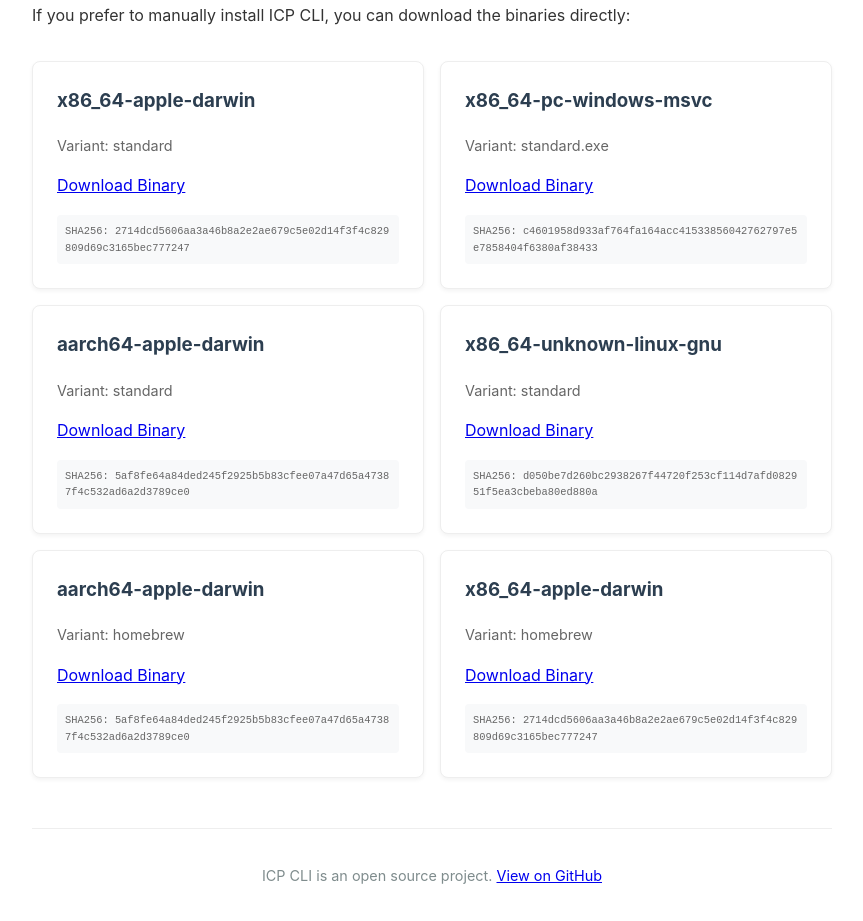
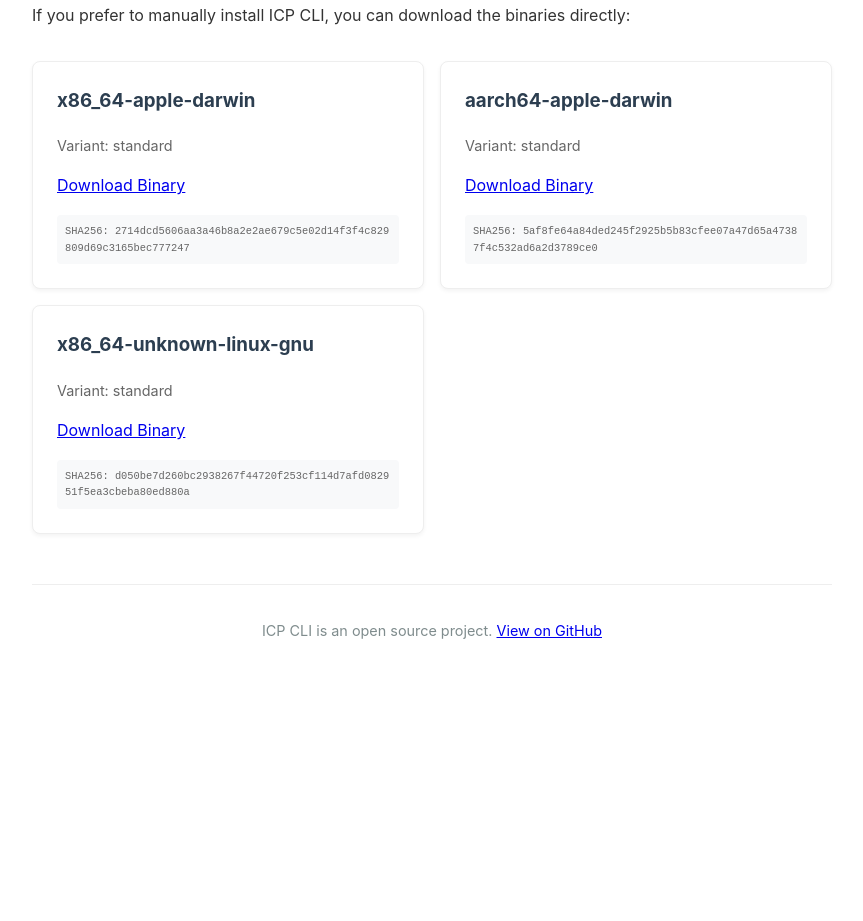
Before and after one commit to rikonor/icp-cli, a plain HTML site: page index.html in a window 1280 px wide. Shown: the part 1300-2221 px from the top of the page, without its empty margins (208-1071 px from the left). After the commit the page ends 1977 px from the top, so only its background shows below. Drawn offline with Linux system fonts and the light colour scheme.

Commit message:
Deploying to gh-pages from @ rikonor/icp-cli@5b79ec5105e7003bb2c7e59800eb7f638434e725 🚀

```diff
--- a/index.html
+++ b/index.html
@@ -104,7 +104,7 @@
         <h3>Unix-like Systems (macOS, Linux)</h3>
         <p>To install ICP CLI on macOS or Linux run this command in your terminal:</p>
         <div class="install-command">
-            curl -sL https://rikonor.github.io/icp-cli/binaries/icp/install.sh | bash
+            curl -sL https://rikonor.github.io/icp-cli/binaries/icp/install.sh | sh
         </div>
         <p>This script will:</p>
         <ul>
@@ -144,38 +144,20 @@
         <div class="download-card">
             <h3>x86_64-apple-darwin</h3>
             <div class="variant">Variant: standard</div>
-            <a href="binaries/icp/icp-x86_64-apple-darwin-standard" class="button" download>Download Binary</a>
+            <a href="icp-x86_64-apple-darwin-standard" class="button" download>Download Binary</a>
             <div class="checksum">SHA256: 2714dcd5606aa3a46b8a2e2ae679c5e02d14f3f4c829809d69c3165bec777247</div>
-        </div>
-        <div class="download-card">
-            <h3>x86_64-pc-windows-msvc</h3>
-            <div class="variant">Variant: standard.exe</div>
-            <a href="binaries/icp/icp-x86_64-pc-windows-msvc-standard.exe" class="button" download>Download Binary</a>
-            <div class="checksum">SHA256: c4601958d933af764fa164acc41533856042762797e5e7858404f6380af38433</div>
         </div>
         <div class="download-card">
             <h3>aarch64-apple-darwin</h3>
             <div class="variant">Variant: standard</div>
-            <a href="binaries/icp/icp-aarch64-apple-darwin-standard" class="button" download>Download Binary</a>
+            <a href="icp-aarch64-apple-darwin-standard" class="button" download>Download Binary</a>
             <div class="checksum">SHA256: 5af8fe64a84ded245f2925b5b83cfee07a47d65a47387f4c532ad6a2d3789ce0</div>
         </div>
         <div class="download-card">
             <h3>x86_64-unknown-linux-gnu</h3>
             <div class="variant">Variant: standard</div>
-            <a href="binaries/icp/icp-x86_64-unknown-linux-gnu-standard" class="button" download>Download Binary</a>
+            <a href="icp-x86_64-unknown-linux-gnu-standard" class="button" download>Download Binary</a>
             <div class="checksum">SHA256: d050be7d260bc2938267f44720f253cf114d7afd082951f5ea3cbeba80ed880a</div>
-        </div>
-        <div class="download-card">
-            <h3>aarch64-apple-darwin</h3>
-            <div class="variant">Variant: homebrew</div>
-            <a href="binaries/icp/icp-aarch64-apple-darwin-homebrew" class="button" download>Download Binary</a>
-            <div class="checksum">SHA256: 5af8fe64a84ded245f2925b5b83cfee07a47d65a47387f4c532ad6a2d3789ce0</div>
-        </div>
-        <div class="download-card">
-            <h3>x86_64-apple-darwin</h3>
-            <div class="variant">Variant: homebrew</div>
-            <a href="binaries/icp/icp-x86_64-apple-darwin-homebrew" class="button" download>Download Binary</a>
-            <div class="checksum">SHA256: 2714dcd5606aa3a46b8a2e2ae679c5e02d14f3f4c829809d69c3165bec777247</div>
         </div>
     </div>
 
```
Also changed, not shown: binaries/icp/checksums.txt.
